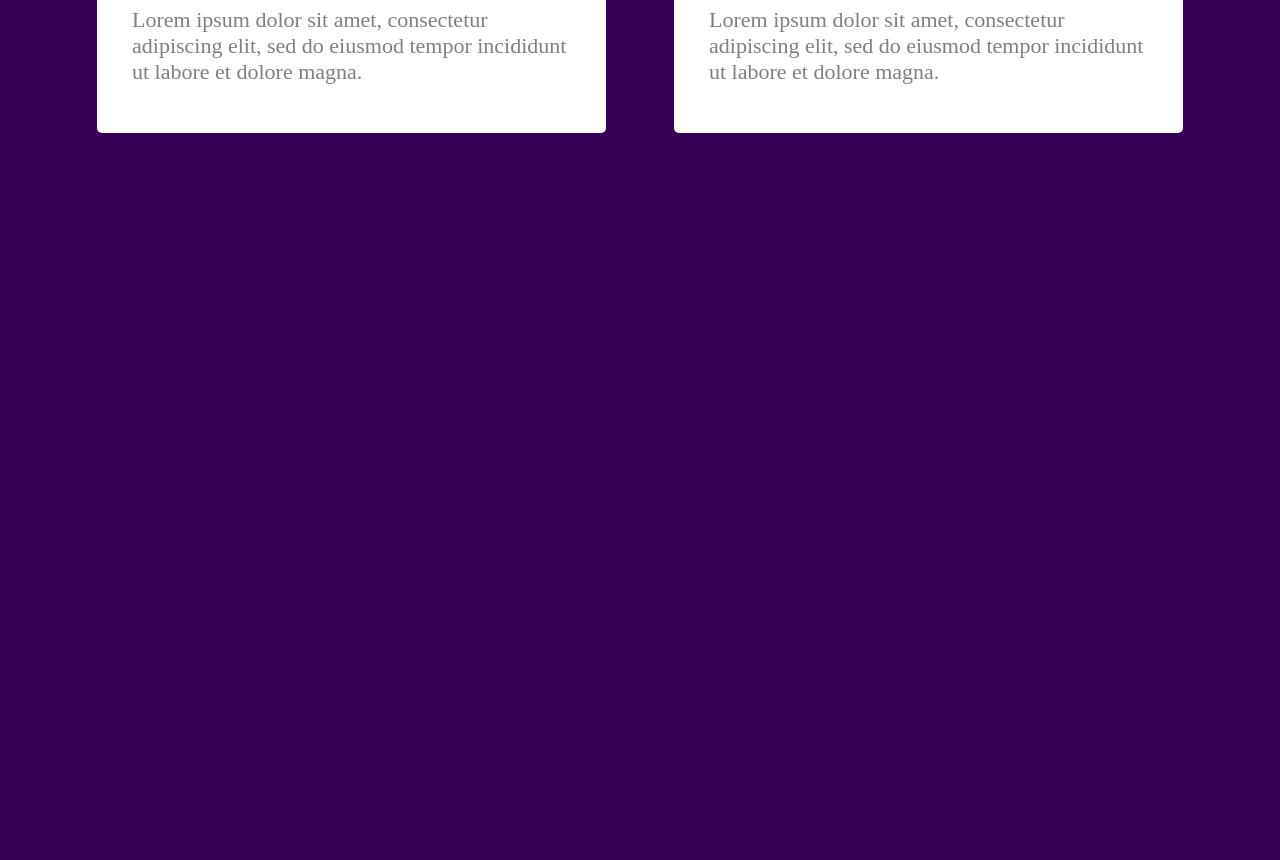
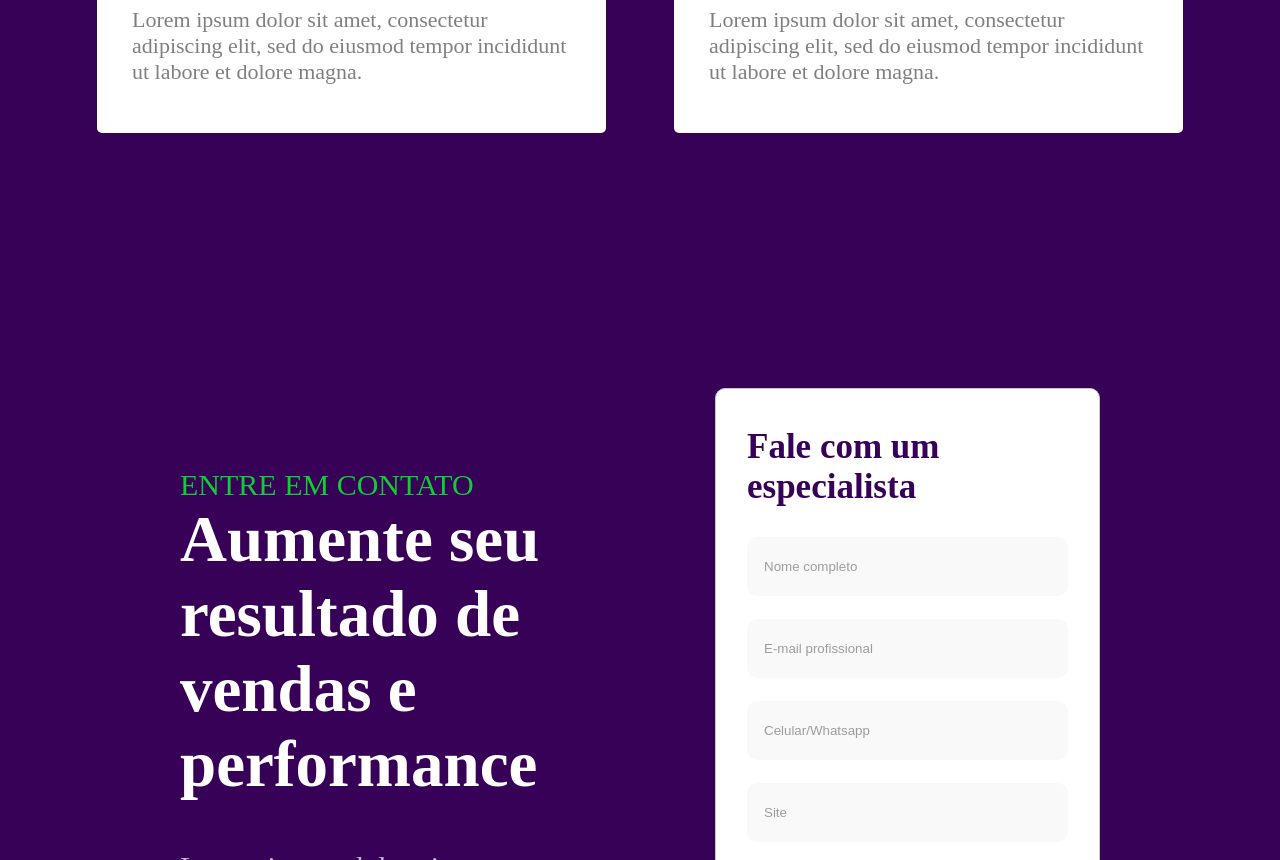
Before and after one commit to FilipeNatividade/landingpage-next.js, a Next.js app: page / in a window 1280 px wide. Shown: the part 1940-2800 px from the top of the page. Before the commit the page ends 2073 px from the top, so only its background shows below. Built offline with nearby package versions, Linux system fonts and the light colour scheme.

Commit message:
tela de contato e componentes de input e select

```diff
--- a/components/Button/Button.module.scss
+++ b/components/Button/Button.module.scss
@@ -15,4 +15,13 @@
     background-color: $white-color;
     color: $purple-color;
   }
+
+  &.full {
+    // @include SizeNormal;
+    padding: 21px;
+    width: 100%;
+    font-weight: 600;
+    background-color: $green-color3;
+    color: $white-color;
+  }
 }
--- a/components/Button/index.tsx
+++ b/components/Button/index.tsx
@@ -2,14 +2,13 @@ import React from 'react'
 import S from './Button.module.scss'
 
 
-export const Button = ({ title, kind }: { title: string, kind: "primary" | "secundary" }) => {
+export const Button = ({ title, kind }: { title: string, kind: "primary" | "secundary" | "full" }) => {
 
     const generationClassByKind = () => {
         if (kind === 'secundary') return S.secondary;
+        if (kind === 'full') return S.full;
         return S.primary;
     }
-
-    console.log(generationClassByKind())
 
     return (
         <button className={`${S.button} ${generationClassByKind()}`} onClick={() => console.log('title:', title)}>{title}</button>
--- /dev/null
+++ b/components/Contact/Contact.module.scss
@@ -0,0 +1,49 @@
+@import '/styles/mixins/padding';
+@import '/styles/mixins/colors';
+
+.container {
+  @include Padding;
+  padding-top: 255px;
+  display: grid;
+  grid-template-columns: repeat(2, 1fr);
+  align-items: flex-start;
+  justify-content: space-between;
+  gap: 150px;
+}
+
+.texts {
+  margin-top: 80px;
+  span {
+    color: $green-color2;
+    font-size: 30px;
+    font-weight: 500;
+    margin-bottom: 2rem;
+  }
+  h1 {
+    font-size: 65px;
+    margin-bottom: 3rem;
+  }
+  p {
+    font-size: 30px;
+    font-weight: lighter;
+    opacity: 0.7;
+  }
+}
+
+.form {
+  background-color: $white-color;
+  border-radius: 10px;
+  padding: 38px 31px;
+  border: 0.5px solid $gray-color3;
+  gap: 18px;
+
+  h1 {
+    color: $purple-color;
+    font-size: 35px;
+    margin-bottom: 30px;
+  }
+  form {
+    display: grid;
+    gap: 23px;
+  }
+}
--- /dev/null
+++ b/components/Contact/index.tsx
@@ -0,0 +1,52 @@
+import React from 'react'
+import S from './Contact.module.scss';
+import { Button } from '../Button';
+import { Input } from '../Input';
+import { Select } from '../Select';
+
+export const Contact = () => {
+    return (
+        <div className={S.container}>
+            <div className={S.texts}>
+                <span>ENTRE EM CONTATO</span>
+                <h1>Aumente seu resultado de vendas e performance</h1>
+                <p>Lorem ipsum dolor sit amet, consectetur adipiscing elit, sed do eiusmod tempor incididunt ut labore et dolore magna</p>
+            </div>
+            <div className={S.form}>
+                <h1>Fale com um especialista</h1>
+                <form>
+                    <Input
+                        type="text"
+                        placeholder='Nome completo'
+                        required={true}
+                        pattern={undefined}
+                    />
+                    <Input
+                        type="email"
+                        placeholder='E-mail profissional'
+                        pattern={undefined}
+                        required={true}
+                    />
+                    <Input
+                        type="text"
+                        placeholder='Celular/Whatsapp'
+                        pattern="^[+]*[(]{0,1}[0-9]{1,4}[)]{0,1}[-\s\./0-9]*$"
+                        required={true}
+                    />
+                    <Input
+                        type="text"
+                        placeholder='Site'
+                        pattern={undefined}
+                        required={false}
+                    />
+                    <Select
+                        placeholder='Orçamento para mídia' required={true}
+                        options={[
+                            { value: 1, label: 'Instagram' }, { value: 2, label: 'Facebook' }
+                        ]} />
+                    <Button title='Enviar' kind='full' />
+                </form>
+            </div>
+        </div>
+    )
+}
--- /dev/null
+++ b/components/Input/Input.module.scss
@@ -0,0 +1,11 @@
+@import '/styles/mixins/colors.scss';
+
+.input {
+  padding: 22px 17px;
+  background-color: $gray-color4;
+  border: none;
+  font-weight: 300;
+  color: $gray-color5;
+  opacity: 0.7;
+  border-radius: 10px;
+}
--- /dev/null
+++ b/components/Input/index.tsx
@@ -0,0 +1,15 @@
+import React from 'react'
+import S from './Input.module.scss'
+
+export const Input = ({ type, placeholder, pattern, required }: { type: string, placeholder: string, pattern: string | undefined, required: boolean }) => {
+
+    return (
+        <input
+        className={S.input}
+            type={type}
+            placeholder={placeholder}
+            pattern={pattern}
+            required={required}
+        />
+    )
+}
--- /dev/null
+++ b/components/Select/Select.module.scss
@@ -0,0 +1,11 @@
+@import '/styles/mixins/colors.scss';
+
+.select {
+  padding: 22px 17px;
+  background-color: $gray-color4;
+  border: none;
+  font-weight: 300;
+  color: $gray-color5;
+  opacity: 0.7;
+  border-radius: 10px;
+}
--- /dev/null
+++ b/components/Select/index.tsx
@@ -0,0 +1,24 @@
+import React from 'react'
+import S from './Select.module.scss'
+
+interface Option {
+    value: number;
+    label: string;
+}
+
+export const Select = ({ placeholder, required, options }: {
+    placeholder: string, required: boolean, options: Option[]
+}) => {
+
+    return (
+        <select
+            className={S.select}
+            required={required}
+        >
+            <option value=''>{placeholder}</option>
+            {options?.map((item: Option) => (
+                <option key={item.value} value={item.value}>{item.label}</option>
+            ))}
+        </select>
+    )
+}
--- a/components/Welcome/Welcome.module.scss
+++ b/components/Welcome/Welcome.module.scss
@@ -5,7 +5,7 @@
   @include Padding;
   background-image: url('/images/welcomeBg.svg');
   background-repeat: no-repeat;
-  background-size: cover;
+  background-size: contain;
   display: grid;
   padding-top: 219px;
   grid-template-columns: repeat(2, 1fr);
--- a/pages/index.tsx
+++ b/pages/index.tsx
@@ -3,6 +3,7 @@ import styles from './Home.module.scss'
 import { Header } from '@/components/Header'
 import { Welcome } from '@/components/Welcome'
 import { Features } from '@/components/Features'
+import { Contact } from '@/components/Contact'
 
 const inter = Inter({ subsets: ['latin'] })
 
@@ -12,6 +13,7 @@ export default function Home() {
       <Header />
       <Welcome />
       <Features />
+      <Contact />
     </div>
   )
 }
--- a/styles/mixins/colors.scss
+++ b/styles/mixins/colors.scss
@@ -1,6 +1,15 @@
 $purple-color: #380158;
-$purple-color2:#350053;
+$purple-color2: #350053;
+
 $gray-color: #afafaf;
-$gray-color2:#4A4A4A;
+$gray-color2: #4a4a4a;
+$gray-color3: #c9c9c9;
+$gray-color4: #f7f7f7;
+$gray-color5: #606060;
+
 $green-color: #0dc74f;
+$green-color2: #0fce33;
+$green-color3: #0aaa28;
+
+
 $white-color: #fff;
```
